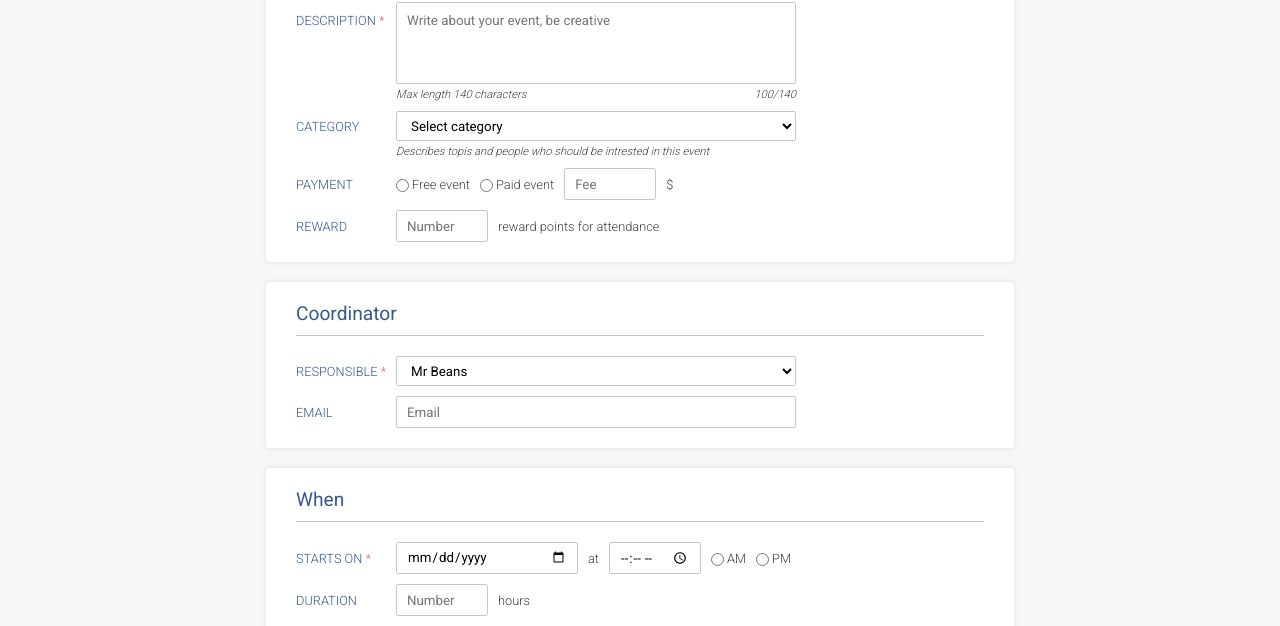
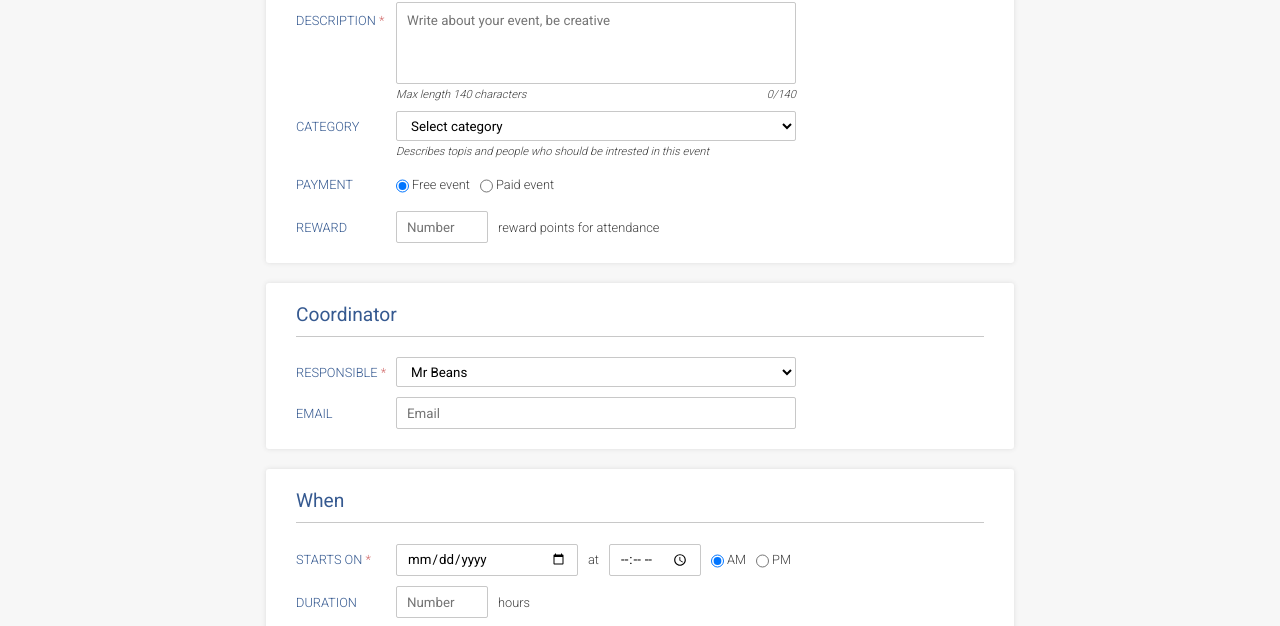
Before and after one commit to mateuszprzybylski/event-form, a React (Create React App) app: page / in a window 1280 px wide. Shown: the part 208-834 px from the top of the page. Built offline with nearby package versions, Linux system fonts and the light colour scheme.

Commit message:
added logic to the form

```diff
--- a/package.json
+++ b/package.json
@@ -3,6 +3,7 @@
   "version": "0.1.0",
   "private": true,
   "dependencies": {
+    "moment": "^2.24.0",
     "node-sass": "^4.11.0",
     "react": "^16.8.2",
     "react-dom": "^16.8.2",
--- a/src/components/EventForm/EventForm.js
+++ b/src/components/EventForm/EventForm.js
@@ -1,25 +1,78 @@
 import React, { Component } from 'react';
 import FormSection from '../FormSection/FormSection';
 import './EventForm.scss';
+import moment from 'moment';
+import { parseOutput, AM_PM_VALUES, PAID_EVENT_VALUES } from './FormHelper';
 
 export default class EventForm extends Component {
+  constructor() {
+    super();
+
+    this.state = {
+      form: {
+        title: '',
+        description: '',
+        category: '',
+        paid_event: PAID_EVENT_VALUES.FREE,
+        fee: '',
+        reward: '',
+        responsible: '1',
+        email: '',
+        date: '',
+        time: '',
+        ampm: AM_PM_VALUES.AM,
+        duration: ''
+      }
+    }
+
+    this.formSetup = {
+      description: {
+        maxLength: 140
+      },
+      fee: {
+        min: 0
+      },
+      reward: {
+        min: 0
+      },
+      date: {
+        min: moment().format('YYYY-MM-DD')
+      },
+      duration: {
+        min: 0
+      }
+    }
+  }
 
   handleSubmit = (event) => {
+    console.log('Output: ', parseOutput(this.state.form));
     event.preventDefault();
+  }
+
+  handleInputChange = (event) => {
+    const value = event.target.value;
+    const inputName = event.target.name;
+
+    this.setState({
+      [inputName]: value
+    });
   }
 
   render() {
     return (
       <div className="event-form">
-        <form onSubmit={this.handleSubmit}>
+        <form onSubmit={this.handleSubmit} noValidate>
           <FormSection header="About">
            <div className="form-group required">
               <label htmlFor="title">TITLE</label>
               <div className="form-control">
                 <input
                   id="title"
+                  name="title"
                   type="text"
+                  value={this.state.form.title}
                   placeholder="Make it short and clear"
+                  onChange={this.handleInputChange}
                   required/>
                 <div className="form-control__error">
                   Title cannot be empty
@@ -32,14 +85,17 @@ export default class EventForm extends Component {
               <div className="form-control">
                 <textarea
                   rows="4"
-                  maxLength="140"
+                  maxLength={this.formSetup.description.maxLength}
                   id="description"
+                  name="description"
                   type="text"
+                  value={this.state.form.description}
                   placeholder="Write about your event, be creative"
+                  onChange={this.handleInputChange}
                   required/>
                 <div className="form-control__hint">
-                  Max length 140 characters
-                  <span className="f-rigth">100/140</span>
+                  Max length {this.formSetup.description.maxLength} characters
+                  <span className="f-rigth">{this.state.form.description.length}/{this.formSetup.description.maxLength}</span>
                 </div>
                 <div className="form-control__error">
                   Description cannot be empty
@@ -51,12 +107,14 @@ export default class EventForm extends Component {
               <label htmlFor="category">CATEGORY</label>
               <div className="form-control">
                 <select
-                  defaultValue=""
+                  value={this.state.form.category}
+                  onChange={this.handleInputChange}
+                  name="category"
                   id="category">
                   <option value="">Select category</option>
-                  <option value="skils">Skils</option>
-                  <option value="interests">Interests</option>
-                  <option value="locations">Locations</option>
+                  <option value="1">Skils</option>
+                  <option value="2">Interests</option>
+                  <option value="3">Locations</option>
                 </select>
                 <div className="form-control__hint">
                   Describes topis and people who should be intrested in this event
@@ -65,19 +123,38 @@ export default class EventForm extends Component {
            </div>
 
            <div className="form-group form-group-inline">
-            <label htmlFor="payment">PAYMENT</label>
+            <label>PAYMENT</label>
             <div className="form-control form-control-inline">
-              <input type="radio" name="gender" value="male"/>
+              <input
+                type="radio"
+                name="paid_event"
+                value={PAID_EVENT_VALUES.FREE}
+                onChange={this.handleInputChange}
+                checked={this.state.form.paid_event === PAID_EVENT_VALUES.FREE}/>
               <span>Free event</span>
             </div>
             <div className="form-control form-control-inline">
-              <input type="radio" name="gender" value="female"/>
+              <input
+                type="radio"
+                name="paid_event"
+                onChange={this.handleInputChange}
+                checked={this.state.form.paid_event === PAID_EVENT_VALUES.PAID}
+                value={PAID_EVENT_VALUES.PAID}/>
               <span>Paid event</span>
             </div>
-            <div className="form-control form-control-inline m-0-mobile fee-control">
-              <input type="number" className="short" name="fee" placeholder="Fee"/>
-              <span className="form-control__description">$</span>
-            </div>
+            { this.state.paid_event === PAID_EVENT_VALUES.PAID ?
+              <div className="form-control form-control-inline fee-control">
+                <input
+                  type="number"
+                  className="short"
+                  name="fee"
+                  value={this.state.form.fee}
+                  onChange={this.handleInputChange}
+                  min={this.formSetup.fee.min}
+                  placeholder="Fee"/>
+                <span className="form-control__description">$</span>
+              </div>
+            : null}
           </div>
 
           <div className="form-group form-group-inline reward-group">
@@ -85,8 +162,12 @@ export default class EventForm extends Component {
             <div className="form-control form-control-inline">
               <input
                 id="reward"
+                name="reward"
                 type="number"
+                value={this.state.form.reward}
                 className="short"
+                onChange={this.handleInputChange}
+                min={this.formSetup.reward.min}
                 placeholder="Number"/>
             </div>
             <span className="form-control__description">reward points for attendance</span>
@@ -99,10 +180,12 @@ export default class EventForm extends Component {
               <label htmlFor="responsible">RESPONSIBLE</label>
               <div className="form-control">
                 <select
-                  defaultValue="skils"
+                  value={this.state.form.responsible}
+                  onChange={this.handleInputChange}
+                  name="responsible"
                   id="responsible">
-                  <option value="beans">Mr Beans</option>
-                  <option value="bond">James Bond</option>
+                  <option value="1">Mr Beans</option>
+                  <option value="2">James Bond</option>
                 </select>
                 <div className="form-control__error">
                   Select responsible person
@@ -115,6 +198,9 @@ export default class EventForm extends Component {
               <div className="form-control">
                 <input
                   id="email"
+                  name="email"
+                  value={this.state.form.email}
+                  onChange={this.handleInputChange}
                   type="email"
                   placeholder="Email"/>
               </div>
@@ -124,13 +210,16 @@ export default class EventForm extends Component {
           <FormSection header="When">
 
             <div className="form-group required form-group-inline">
-              <label htmlFor="startson">STARTS ON</label>
+              <label>STARTS ON</label>
               <div className="form-control form-control-inline">
                 <input
-                  id="startson"
+                  name="date"
+                  onChange={this.handleInputChange}
                   type="date"
+                  min={this.formSetup.date.min}
                   className="medium"
-                  placeholder="dd/mm/yyyy"/>
+                  placeholder="dd/mm/yyyy"
+                  required/>
                 <div className="form-control__error">
                   Starts on cannot be empty
                 </div>
@@ -138,16 +227,28 @@ export default class EventForm extends Component {
               <span className="form-control__description">at</span>
               <div className="form-control form-control-inline time-control">
                 <input
-                  id="startson"
+                  name="time"
+                  onChange={this.handleInputChange}
                   type="time"
                   className="short"
-                  placeholder="--:--"/>
+                  placeholder="--:--"
+                  required/>
               </div>
               <div className="form-control form-control-inline">
-                <input type="radio" name="time" value="am"/><span>AM</span>
+                <input
+                  type="radio"
+                  onChange={this.handleInputChange}
+                  checked={this.state.form.ampm === AM_PM_VALUES.AM}
+                  name="ampm"
+                  value={AM_PM_VALUES.AM}/><span>AM</span>
               </div>
               <div className="form-control form-control-inline">
-                <input type="radio" name="time" value="pm"/><span>PM</span>
+                <input
+                  type="radio"
+                  onChange={this.handleInputChange}
+                  checked={this.state.form.ampm === AM_PM_VALUES.PM}
+                  name="ampm"
+                  value={AM_PM_VALUES.PM}/><span>PM</span>
               </div>
             </div>
 
@@ -156,8 +257,12 @@ export default class EventForm extends Component {
               <div className="form-control form-control-inline">
                 <input
                   id="duration"
+                  name="duration"
+                  onChange={this.handleInputChange}
                   type="number"
+                  value={this.state.form.duration}
                   className="short"
+                  min={this.formSetup.reward.min}
                   placeholder="Number"/>
               </div>
               <span className="form-control__description">hours</span>
--- a/src/components/EventForm/EventForm.scss
+++ b/src/components/EventForm/EventForm.scss
@@ -82,7 +82,6 @@
     }
 
     input[type="radio"] {
-        height: auto;
         margin-left: 0;
     }
 
--- /dev/null
+++ b/src/components/EventForm/FormHelper.js
@@ -0,0 +1,34 @@
+import moment from 'moment';
+
+export function parseOutput(input) {
+    const secondsInHour = 60*60;
+    const dateTimeValue = input.date + ' ' + input.time + ' ' + input.ampm;
+    const date = moment(dateTimeValue).format('YYYY-MM-DDTHH:mm');
+
+    const output = {
+        title: input.title,
+        description: input.description,
+        category_id: Number(input.category),
+        paid_event: input.paid_event === PAID_EVENT_VALUES.FREE ? 0 :1,
+        event_fee: Number(input.fee),
+        reward: Number(input.reward),
+        date: date,
+        duration: Number(input.duration) * secondsInHour,
+        coordinator: {
+            id: input.responsible,
+            email: input.email
+        }
+    }
+
+    return output;
+}
+
+export const PAID_EVENT_VALUES = {
+    FREE: 'FREE',
+    PAID: 'PAID'
+}
+
+export const AM_PM_VALUES = {
+    AM: 'AM',
+    PM: 'PM'
+}
--- a/src/styles/utils.scss
+++ b/src/styles/utils.scss
@@ -33,3 +33,7 @@
 .f-rigth {
     float: right;
 }
+
+.opacity-0 {
+    opacity: 0;
+}
```
Also changed, not shown: 1 other file (tests, documents, lock files or other folders).
